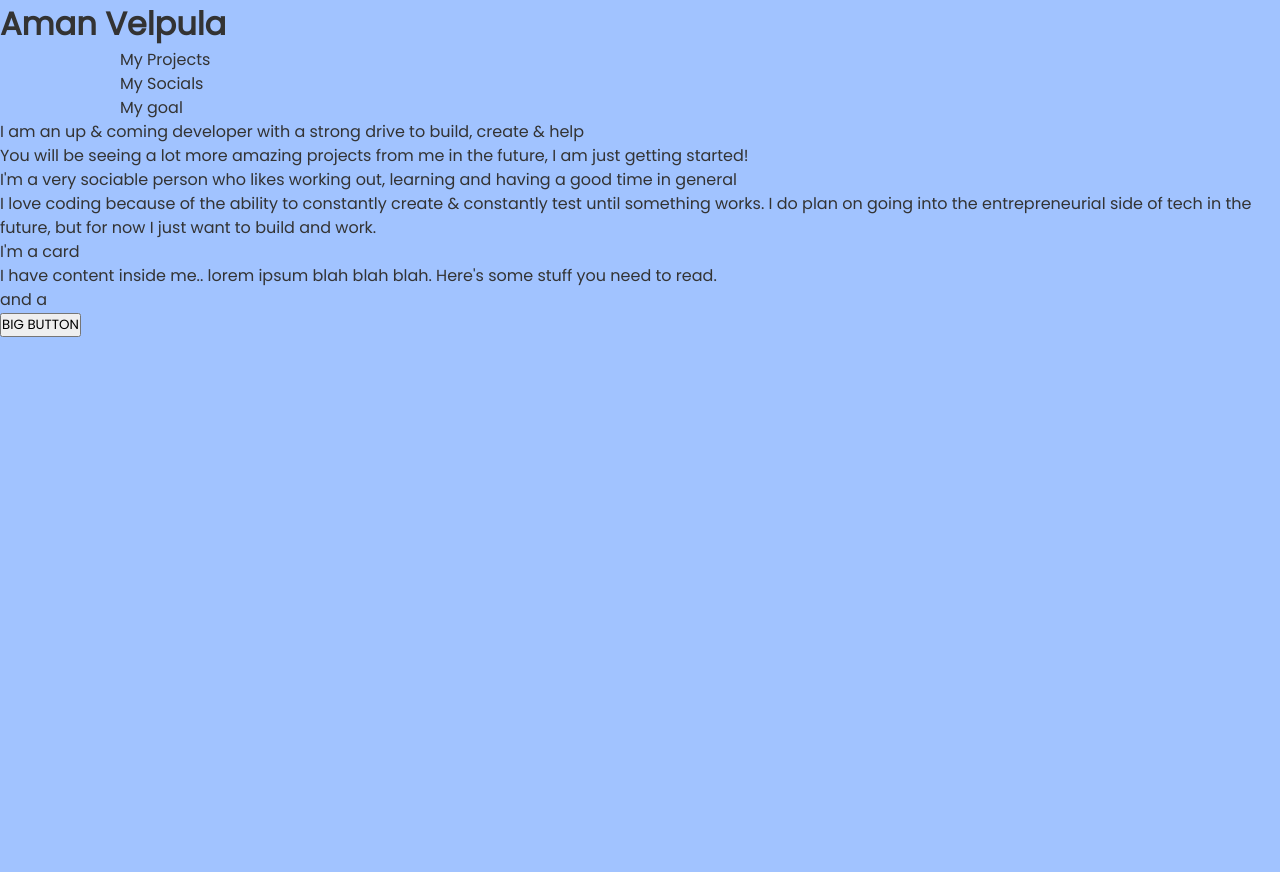
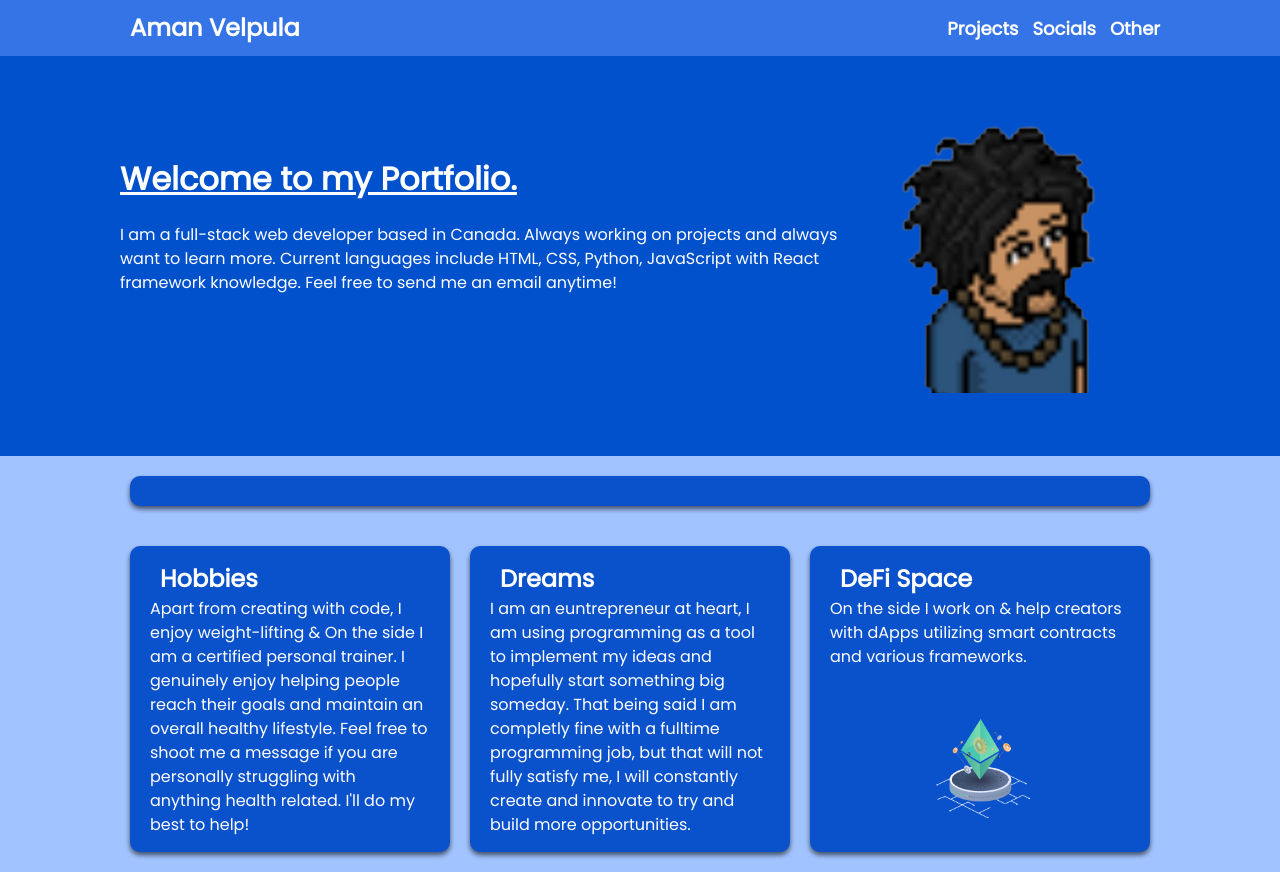
Before and after one commit to VelpCode/Portfolio, a plain HTML site: page index.html in a window 1280 px wide. Before the commit the page ends 800 px from the top, so only its background shows below. Drawn offline with Linux system fonts and the light colour scheme.

Commit message:
flexbox changes added

```diff
--- a/index.html
+++ b/index.html
@@ -11,27 +11,74 @@
     <title>Document</title>
 </head>
 <body>
-    <h1 class = "Aman Title">Aman Velpula</h1>
-    <div class = "container">
-        <div class = "Projects">My Projects</div>
-        <div class = "Network">My Socials</div>
-        <div class = "Goal">My goal</div>
-    </div>
-    <div class = "innerp">
-        <p>I am an up & coming developer with a strong drive to build, create & help</p>
-        <p>You will be seeing a lot more amazing projects from me in the future, I am just getting started!</p>
-        <p>I'm a very sociable person who likes working out, learning and having a good time in general</p>
-        <p>I love coding because of <span class = "ammu">the ability to constantly create & constantly test until something works</span>. I do plan on going
-        into the entrepreneurial side of tech in the future, but for now I just want to build and work.
-        </p>
-    </div>
 
-    <div class = "outerbox">
-        <div class ="divone">I'm a card</div>
-        <div class ="divtwo">I have content inside me.. lorem ipsum blah blah blah.
-        Here's some stuff you need to read.
+    <nav class = "navbar">
+        <div class = "container">
+            <div class = "brand">Aman Velpula</div>
+            <ul class = "nav">
+                <li>
+                    <a class = "projects" href =#>Projects</a>
+                </li>
+                <li>
+                    <a class = "socials" href =#>Socials</a>
+                </li>
+                <li>
+                    <a class = "other" href =#>Other</a>
+                </li>
+            </ul>
         </div>
-        <div class ="divthree">and a <br><button>BIG BUTTON</button></div>
-    </div>
+    </nav>
+
+    <header class = "header">
+        <div class = "container">
+            <div>
+                <h1 class = "welcome">Welcome to my Portfolio.</h1>
+                <p>I am a full-stack web developer based in Canada. Always working on projects and always want to learn more.
+                    Current languages include HTML, CSS, Python, JavaScript with React framework knowledge. Feel free to send me an email anytime!</p>
+            </div>
+            <img class = "amanhab" src = "amanhab.png" alt = "Aman Wit His Stache">
+        </div>
+    </header>
+    <section class = "section">
+        <div class = "container">
+            <div class = "box">
+
+            </div>
+        </div>
+
+    </section>
+    <section class="boxes">
+        <div class="container">
+          <div class="box">
+            <h2><i class="fas fa-arrows-alt-v"></i> Hobbies</h2>
+            <p>
+              Apart from creating with code, I enjoy weight-lifting &
+              On the side I am a certified personal trainer. I genuinely enjoy
+              helping people reach their goals and maintain an overall healthy lifestyle. Feel free to shoot me a message
+              if you are personally struggling with anything health related. I'll do my best to help!
+            </p>
+          </div>
+
+          <div class="box">
+            <h2><i class="fas fa-arrows-alt"></i>Dreams</h2>
+            <p>
+              I am an euntrepreneur at heart, I am using programming as a tool to implement
+              my ideas and hopefully start something big someday. That being said I am completly fine with
+              a fulltime programming job, but that will not fully satisfy me, I will constantly create and innovate to try and build
+              more opportunities.
+            </p>
+          </div>
+
+          <div class="box">
+            <h2><i class="fas fa-mobile"></i>DeFi Space</h2>
+            <p>
+              On the side I work on & help creators with dApps utilizing smart contracts and
+              various frameworks.
+              <img class = "eth" src = "eth.png" alt = "blockchain image">
+            </p>
+          </div>
+        </div>
+      </section>
+
 </body>
 </html>
--- a/styles/styles.css
+++ b/styles/styles.css
@@ -47,6 +47,11 @@ ul {
     color:lightblue;
 }
 
+.welcome {
+    margin-bottom: 20px;
+    text-decoration: underline;
+}
+
 .navbar .container {
     display:flex;
     justify-content: space-between;
@@ -73,9 +78,51 @@ header .h1 {
 
 .header img {
     max-width: 300px
+
+}
+
+img {
+    margin-top: 50px;
 }
 
 .header .container {
     display:flex;
     align-items:center;
 }
+
+.boxes .container {
+    display: flex;
+    justify-content: space-between;
+  }
+
+  .box {
+    flex: 1;
+    background: #0a51cc;
+    color: #fff;
+    border-radius: 10px;
+    margin: 20px 10px;
+    box-shadow: 0 3px 5px rgba(0, 0, 0, 0.6);
+    padding: 15px 20px;
+  }
+
+  .box i {
+    margin-right: 10px;
+  }
+
+  @media (max-width: 768px) {
+    .header .container {
+      flex-direction: column;
+      padding-top: 20px;
+      text-align: center;
+    }
+
+    .boxes .container {
+      display: block;
+      text-align: center;
+    }
+  }
+
+  .container img {
+    max-width: 300px;
+
+  }
```
Also changed, not shown: AmanHab.png (added), eth.jpg (added), eth.png (added).
